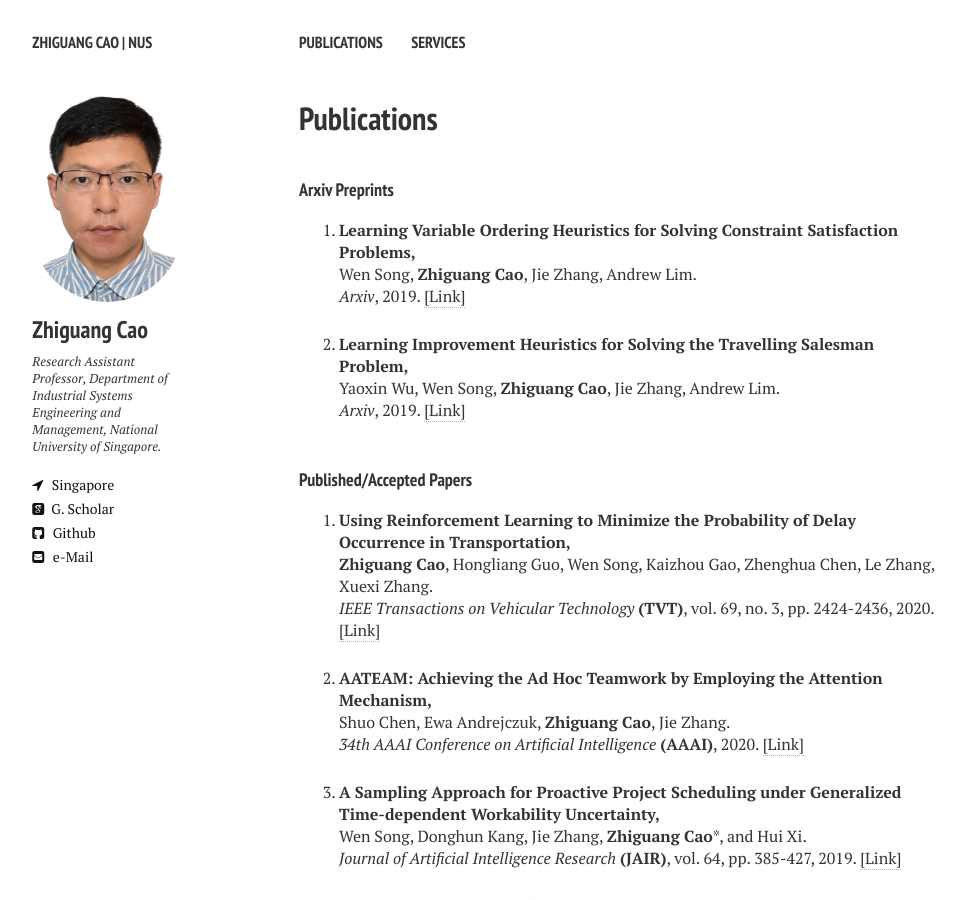
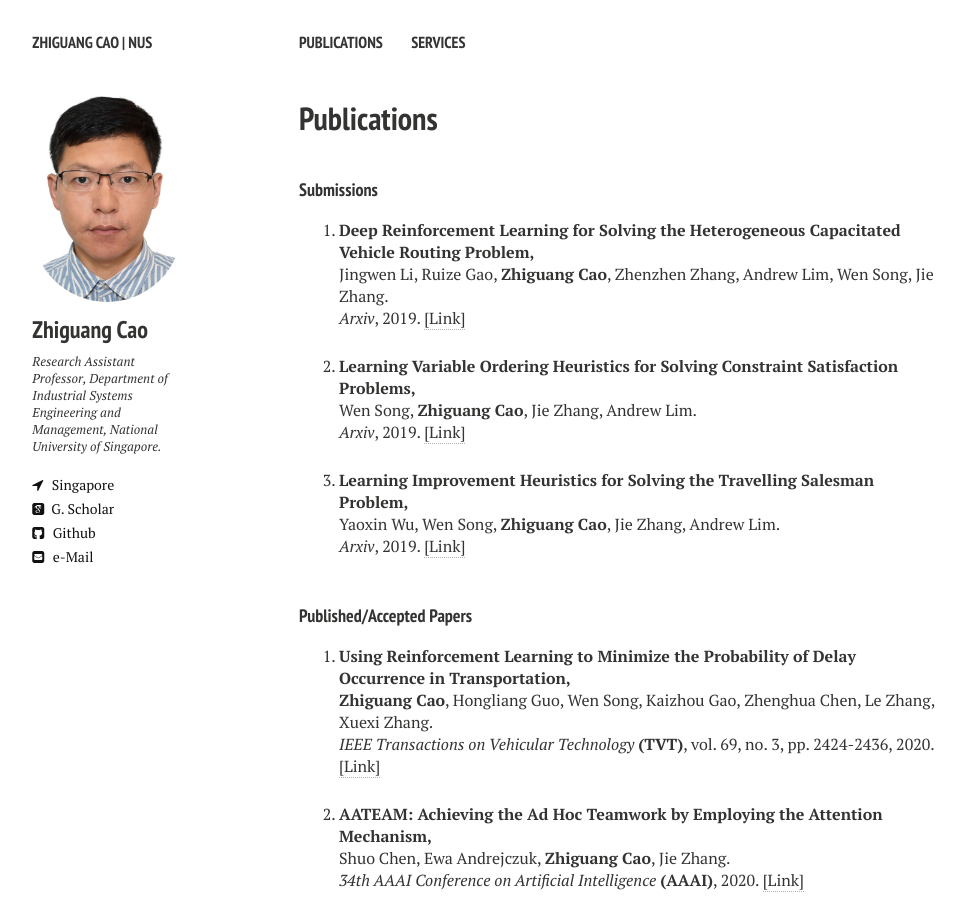
Before and after one commit to zhiguangcaosg/zhiguangcaosg.github.io, a Jekyll site: the page built from publications.md, in a window 1280 px wide and 900 px high. Shown: the whole window, without its empty margins (21-987 px from the left). Built offline with Jekyll 4.4.1, drawn with Linux system fonts in a browser that asks for light colours; nearby versions of some CDN libraries.

Commit message:
Update publications.html

```diff
--- a/_layouts/publications.html
+++ b/_layouts/publications.html
@@ -82,11 +82,19 @@ div.bibtex pre { font-size: 75%; overflow: auto;  width: 100%; padding: 0em 0em;
 
 
 <!------------------------------------------------------------- Arxivs Here ------------------------------------------------------------>
-<h4 style="margin-bottom:0px;padding-top:20px;">Arxiv Preprints</h4>
+<h4 style="margin-bottom:0px;padding-top:20px;">Submissions</h4>
 
     <!-- Item: Caelles2016 -->
 <ul style="padding-left:0px;">
 <ol >
+
+<li>
+<p>
+<b>Deep Reinforcement Learning for Solving the Heterogeneous Capacitated Vehicle Routing Problem,</b>
+<br>Jingwen Li, Ruize Gao, <b>Zhiguang Cao</b>, Zhenzhen Zhang, Andrew Lim, Wen Song, Jie Zhang.<br>
+<i>Arxiv</i>, 2019. <a href="https://arxiv.org/abs/1912.10762" target="_blank">[Link]</a>
+</p>
+</li>
 
 <li>
 <p>
```
